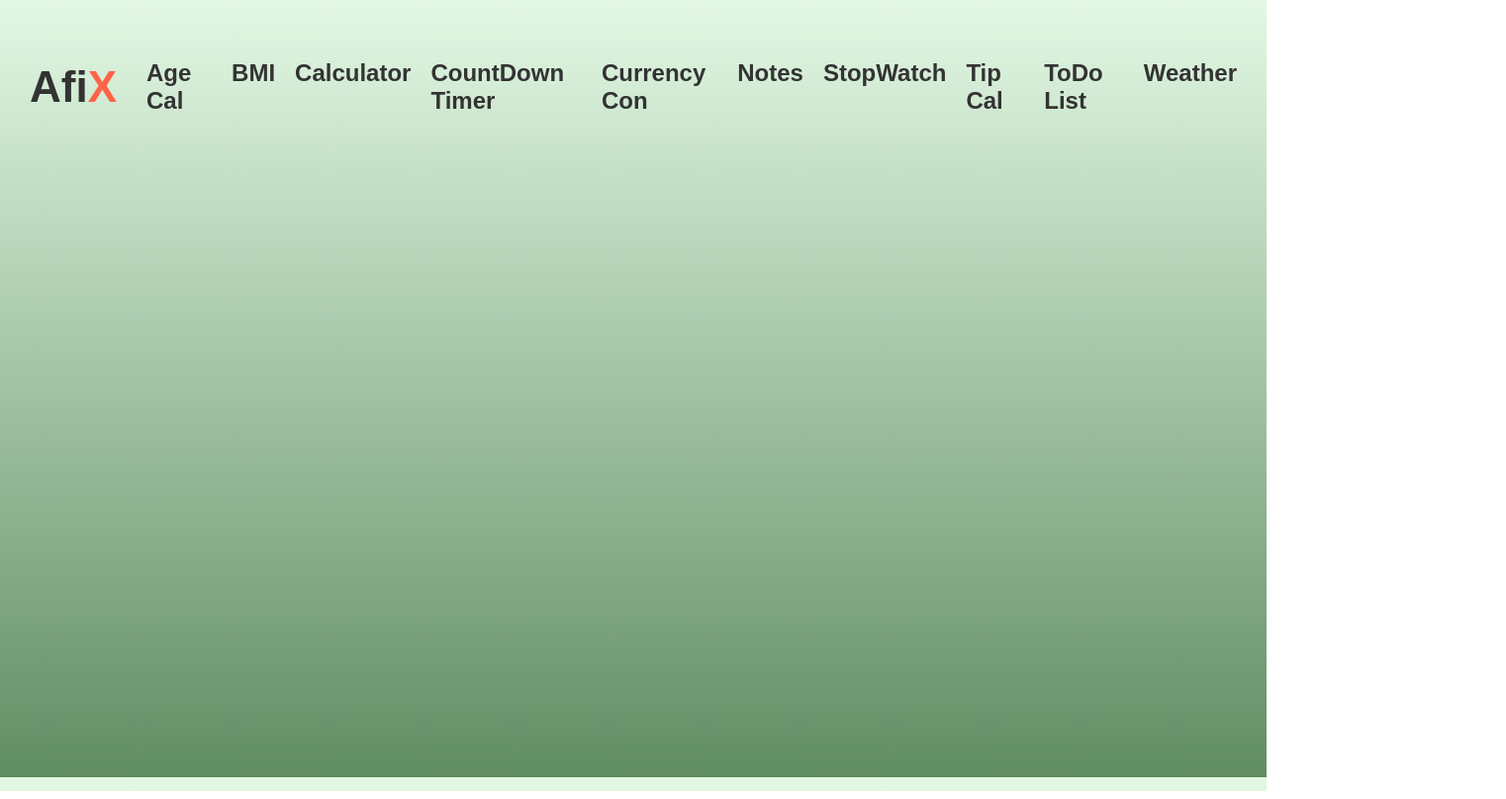
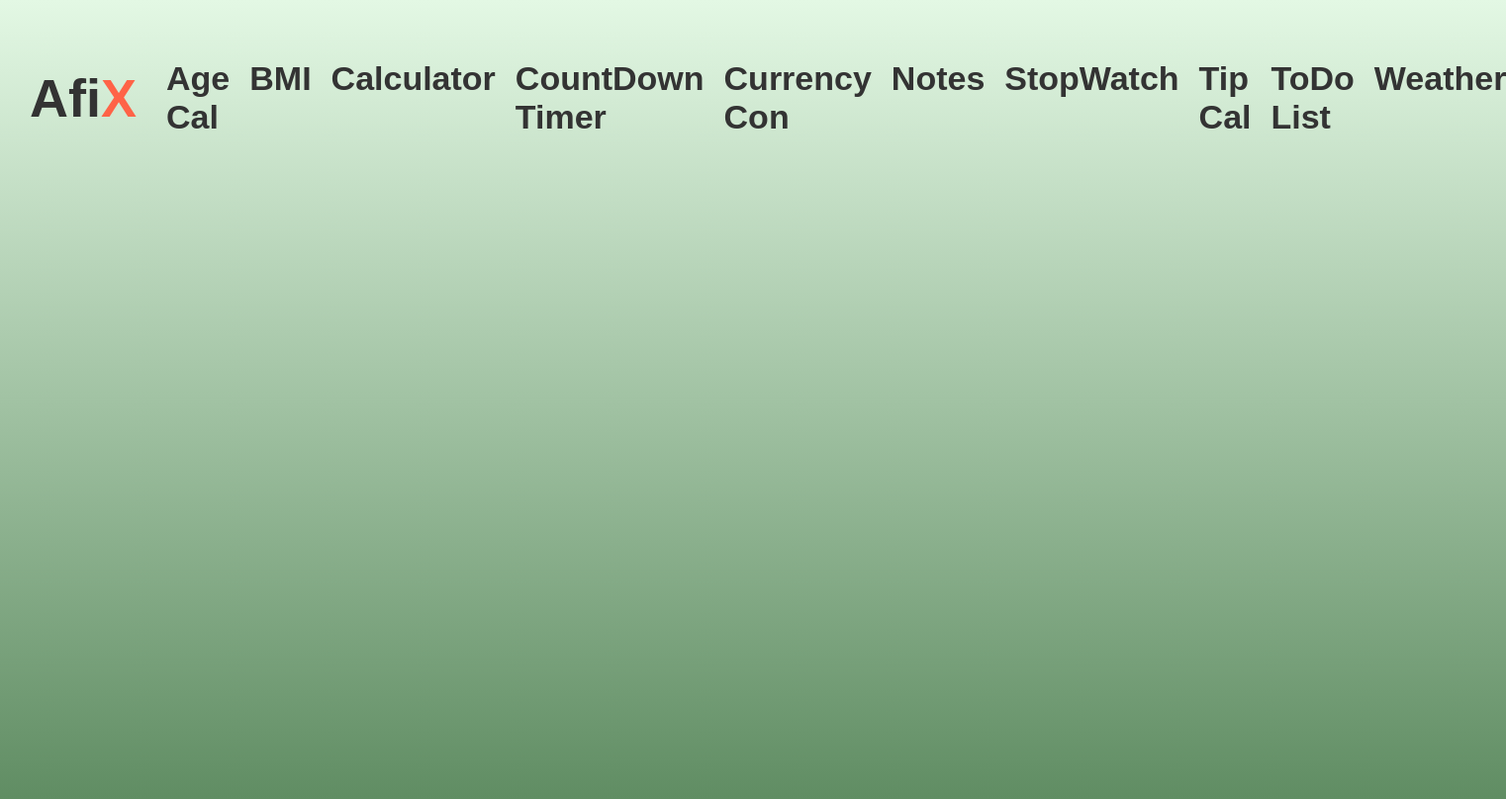
Before and after one commit to CHUKWU10/Utility, a plain HTML site: page index.html in a window 1280 px wide. Shown: the whole page at 99% size, 1522 px wide, since content can reach past the window. Drawn offline with Linux system fonts and the light colour scheme.

Commit message:
It's making sense

```diff
--- a/style.css
+++ b/style.css
@@ -19,7 +19,7 @@ header{
      margin-top: 30px;
 
   logo{
-    font-size: 44px;
+    font-size: 54px;
     font-weight: bold;
     margin-right: 30px;
 
@@ -39,7 +39,7 @@ header{
         text-decoration: none;
         color: #333;
         font-weight: 700;
-        font-size: 24px;
+        font-size: 34px;
         /* text-align: center; */
         transition: color 0.3s ease;
 
```
